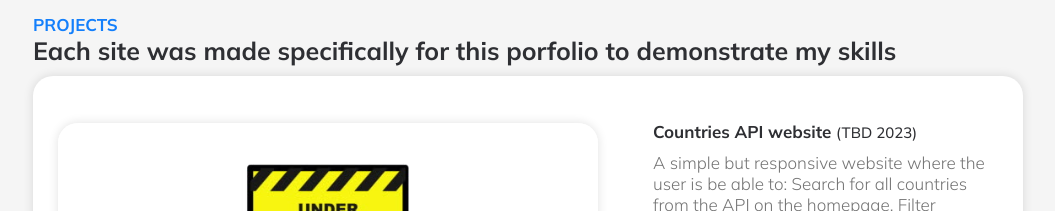
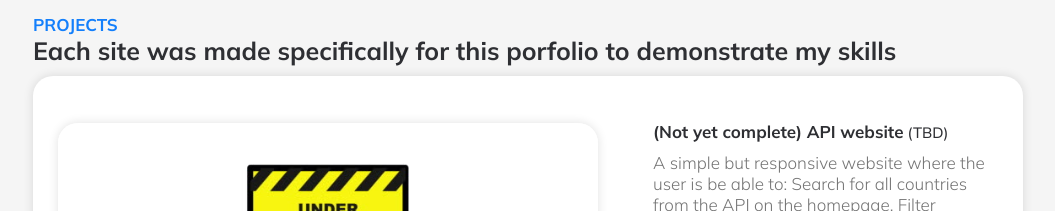
Before and after one commit to samuelpoutsalo/personal-website, a React (Create React App) app: page / in a window 1280 px wide. Shown: the part 1680-1891 px from the top of the page, without its empty margins (107-1162 px from the left). Built offline with nearby package versions, Linux system fonts and the light colour scheme.

Commit message:
Changed text to be more clear

```diff
--- a/src/App.tsx
+++ b/src/App.tsx
@@ -54,6 +54,10 @@ function App() {
       setNavVisible(true);
       setAllVisible(true);
     }
+  };
+
+  const notReady = () => {
+    window.alert("API website will be by next week");
   };
 
   return (
@@ -240,14 +244,14 @@ function App() {
             <div className="projects-content">
               <div className="site-preview">
                 <div className="image-preview normal">
-                  <a href="">
+                  <a onClick={notReady}>
                     <img src={under} />
                   </a>
                 </div>
                 <div className="text-preview">
                   <h3 className="black">
-                    Countries API website{" "}
-                    <span className="date">(TBD 2023)</span>
+                    (Not yet complete) API website
+                    <span className="date"> (TBD)</span>
                   </h3>
                   <p className="light">
                     A simple but responsive website where the user is be able
@@ -261,8 +265,8 @@ function App() {
                     <p>SCSS</p>
                     <p>TypeScript</p>
                   </div>
-                  <div className="code-links">
-                    <a href="">
+                  <div className="code-links" onClick={notReady}>
+                    <a>
                       <svg
                         xmlns="http://www.w3.org/2000/svg"
                         width="24"
@@ -272,7 +276,7 @@ function App() {
                         <path d="M12 0c-6.626 0-12 5.373-12 12 0 5.302 3.438 9.8 8.207 11.387.599.111.793-.261.793-.577v-2.234c-3.338.726-4.033-1.416-4.033-1.416-.546-1.387-1.333-1.756-1.333-1.756-1.089-.745.083-.729.083-.729 1.205.084 1.839 1.237 1.839 1.237 1.07 1.834 2.807 1.304 3.492.997.107-.775.418-1.305.762-1.604-2.665-.305-5.467-1.334-5.467-5.931 0-1.311.469-2.381 1.236-3.221-.124-.303-.535-1.524.117-3.176 0 0 1.008-.322 3.301 1.23.957-.266 1.983-.399 3.003-.404 1.02.005 2.047.138 3.006.404 2.291-1.552 3.297-1.23 3.297-1.23.653 1.653.242 2.874.118 3.176.77.84 1.235 1.911 1.235 3.221 0 4.609-2.807 5.624-5.479 5.921.43.372.823 1.102.823 2.222v3.293c0 .319.192.694.801.576 4.765-1.589 8.199-6.086 8.199-11.386 0-6.627-5.373-12-12-12z" />
                       </svg>
                     </a>
-                    <a href="">
+                    <a>
                       <svg
                         xmlns="http://www.w3.org/2000/svg"
                         width="24"
```
